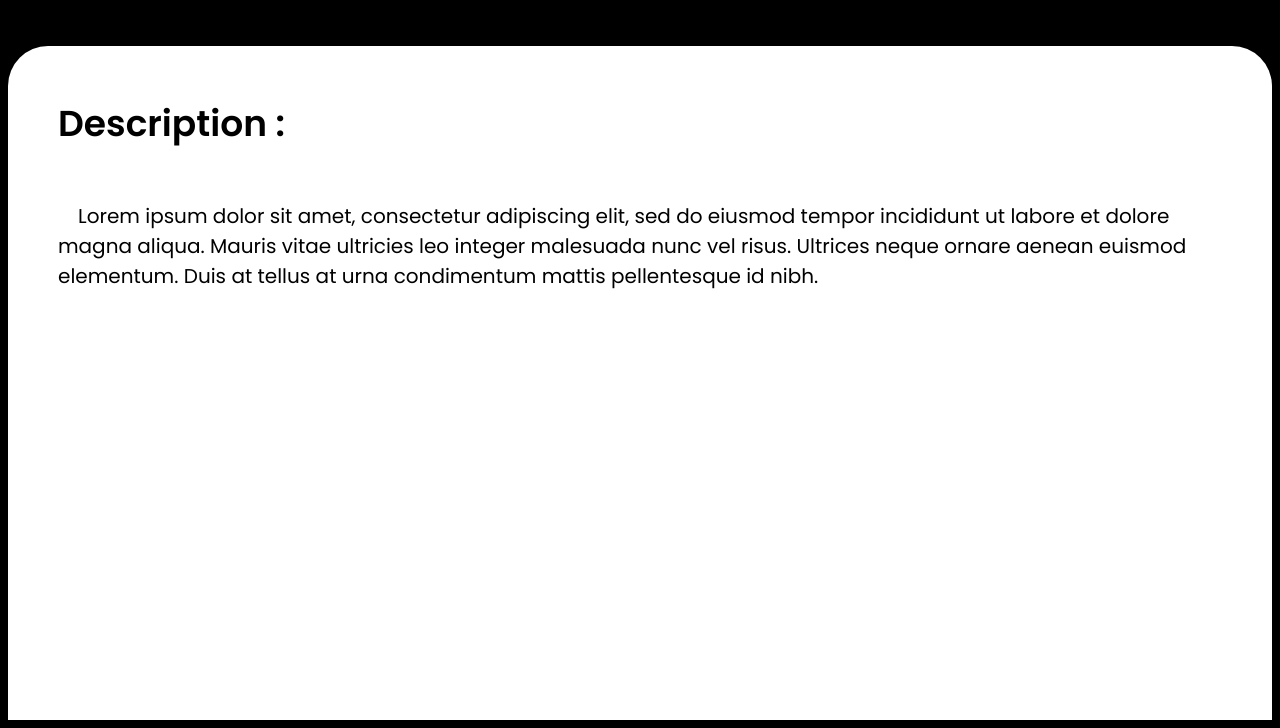
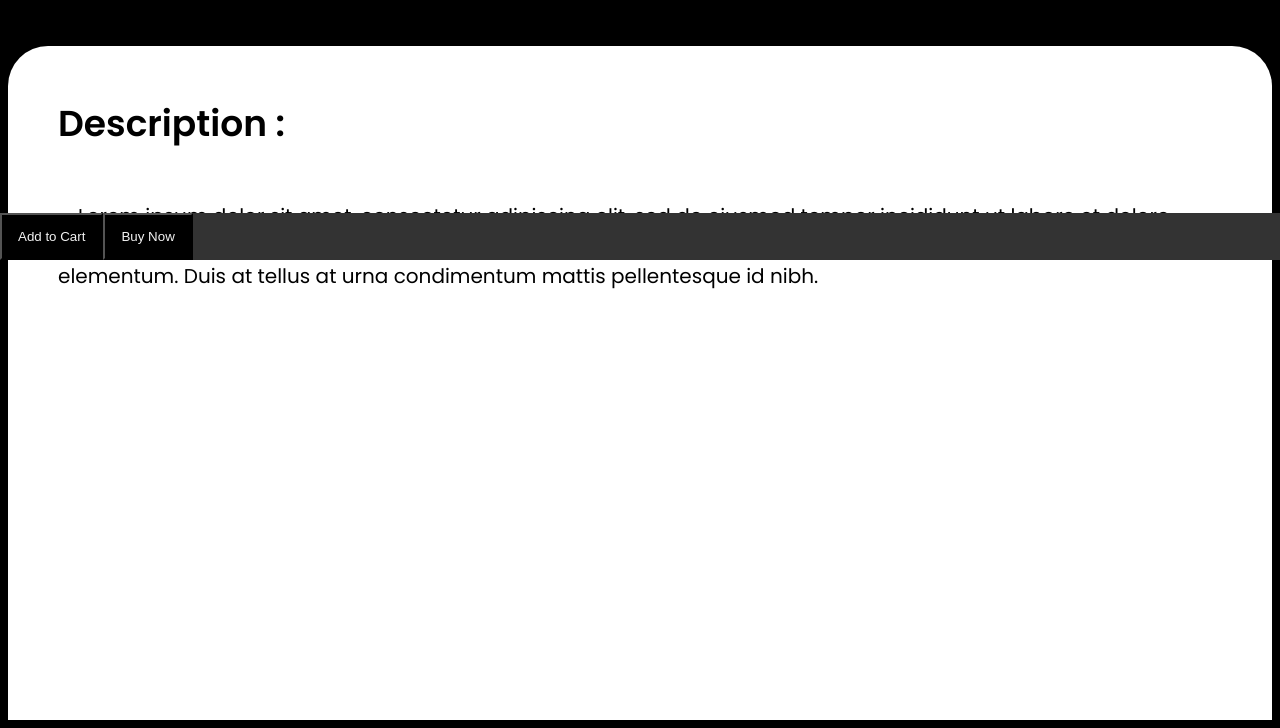
Before and after one commit to SecondGG/Amonze, a Django app: page /item/5 in a window 1280 px wide. Shown: the part 540-1268 px from the top of the page. Run offline with Django 3.2, Linux system fonts and the light colour scheme; data comes from the database, SQL or seed files in the repository; both versions use the stored data as it was after the commit.

Commit message:
update shopping cart

```diff
--- /dev/null
+++ b/app_amonze/static/js/cart.js
@@ -0,0 +1,40 @@
+var updateBtn = document.getElementsByClassName('update-cart')
+
+for (var i = 0; i < updateBtn.length; i++) {
+    updateBtn[i].addEventListener('click', function () {
+        var itemId = this.dataset.product
+        var action = this.dataset.action
+        console.log('itemId:', itemId, 'action:', action)
+
+        console.log('User :', user)
+        if(user === 'AnonymousUser'){
+            console.log('Not logged in')
+        }else{
+            updateUserTransaction(itemId, action)
+        }
+    })
+}
+
+function updateUserTransaction(itemId, action){
+    console.log('User logged in')
+
+    var url = '/update_item/'
+
+    fetch(url, {
+        method:'POST',
+        headers:{
+            'Content-Type':'application/json',
+            'X-CSRFToken':csrftoken,
+        },
+        body: JSON.stringify({'itemId': itemId, 'action': action})
+    })
+
+    .then((response) =>{
+        return response.json()
+    })
+
+    .then((data) =>{
+        console.log('data', data)
+        location.reload()
+    })
+}
--- a/app_amonze/templates/item.html
+++ b/app_amonze/templates/item.html
@@ -1,10 +1,31 @@
+{% load static %}
 <!DOCTYPE html>
-{% load static %}
 <html lang="en">
 
 <head>
     <link rel="shortcut icon" href="/media/images/favicon.ico" />
     <title>&#6158; Amonze | {{ item.item_name }}</title>
+
+    <script type="text/javascript">
+        var user = '{{request.user}}'
+
+        function getCookie(name) {
+            let cookieValue = null;
+            if (document.cookie && document.cookie !== '') {
+                const cookies = document.cookie.split(';');
+                for (let i = 0; i < cookies.length; i++) {
+                    const cookie = cookies[i].trim();
+                    // Does this cookie string begin with the name we want?
+                    if (cookie.substring(0, name.length + 1) === (name + '=')) {
+                        cookieValue = decodeURIComponent(cookie.substring(name.length + 1));
+                        break;
+                    }
+                }
+            }
+            return cookieValue;
+        }
+        const csrftoken = getCookie('csrftoken');
+    </script>
 
     <style>
         @import url('https://fonts.googleapis.com/css2?family=Poppins:ital,wght@0,100;0,200;0,300;0,400;0,500;0,600;0,700;0,800;0,900;1,100;1,200;1,300;1,400;1,500;1,600;1,700;1,800;1,900&display=swap');
@@ -70,10 +91,37 @@
             font-size: 20px;
         }
 
-        .desc_wrapper p{
+        .desc_wrapper p {
             font-weight: 600;
             font-size: 36px;
             margin-bottom: 50px;
+        }
+
+        .navbar {
+            overflow: hidden;
+            background-color: #333;
+            position: fixed;
+            /* Set the navbar to fixed position */
+            bottom: 0;
+            /* Position the navbar at the top of the page */
+            width: 100%;
+            /* Full width */
+        }
+
+        .navbar button {
+            float: left;
+            display: block;
+            color: #f2f2f2;
+            text-align: center;
+            padding: 14px 16px;
+            text-decoration: none;
+            background: black;
+        }
+
+        .navbar button:hover {
+            background: #ddd;
+            color: black;
+            cursor: pointer;
         }
     </style>
 </head>
@@ -85,10 +133,10 @@
             <img class="item_img" src="/media/{{ item.item_id }}.png">
         </div>
         <div class="name_wrapper">
-                <p>{{ item.item_name }}</p>
+            <p>{{ item.item_name }}</p>
         </div>
         <div class="price_wrapper">
-           <p> ${{ item.price }} </p>
+            <p> ${{ item.price }} </p>
         </div>
     </div>
     <div class="desc_container">
@@ -97,6 +145,12 @@
             <div class="desc">&ensp;&ensp;{{ item.description }}</div>
         </div>
     </div>
+    <div class="navbar">
+        <button data-product="{{ item.item_id }}" data-action="add" class="btn add-btn update-cart">Add to Cart</button>
+        <button href="#">Buy Now</button>
+    </div>
+
+    <script type="text/javascript" src="{% static 'js/cart.js' %}"></script>
 
 </body>
 
--- a/app_amonze/views.py
+++ b/app_amonze/views.py
@@ -12,6 +12,8 @@ from app_amonze.forms import ProfileForm, CustomerForm
 from django.contrib.auth import authenticate, login, logout
 from django.contrib.auth.decorators import login_required
 from django.shortcuts import get_object_or_404, redirect
+from django.http import JsonResponse
+import json
 
 
 # Create your views here.
@@ -112,3 +114,28 @@ def checkout(request):
         items = []
     context = {'items':items, 'transaction':transactions}
     return render(request, 'checkout.html', context)
+
+def updateItem(request):
+    data = json.loads(request.body)
+    itemId = data['itemId']
+    action = data['action']
+
+    print('Action:', action)
+    print('itemId:', itemId)
+
+    customer = request.user.customer
+    item = Item.objects.get(item_id=itemId)
+    transactions, created = Transaction.objects.get_or_create(customer=customer, complete = False)
+    transactionItems, created = TransactionItem.objects.get_or_create(transaction=transactions, item=item)
+
+    if action == 'add':
+        transactionItems.quantity = (transactionItems.quantity + 1)
+    elif action == 'remove':
+        transactionItems.quantity = (transactionItems.quantity - 1)
+
+    transactionItems.save()
+
+    if transactionItems.quantity <= 0:
+        transactionItems.delete()
+
+    return JsonResponse('Item was added', safe=False)
--- a/project_amonze/urls.py
+++ b/project_amonze/urls.py
@@ -33,6 +33,7 @@ urlpatterns = [
     path('profile/', views.profile, name = 'profile'),
     path('cart/', views.cart, name ='cart'),
     path('checkout/', views.checkout, name='checkout'),
+    path('update_item/', views.updateItem, name="update_item")
 ]
 
 urlpatterns = urlpatterns + static(settings.STATIC_URL, document_root=settings.STATIC_ROOT)
```
Also changed, not shown: app_amonze/templates/cart.html (+32 -0 lines), db.sqlite3.
